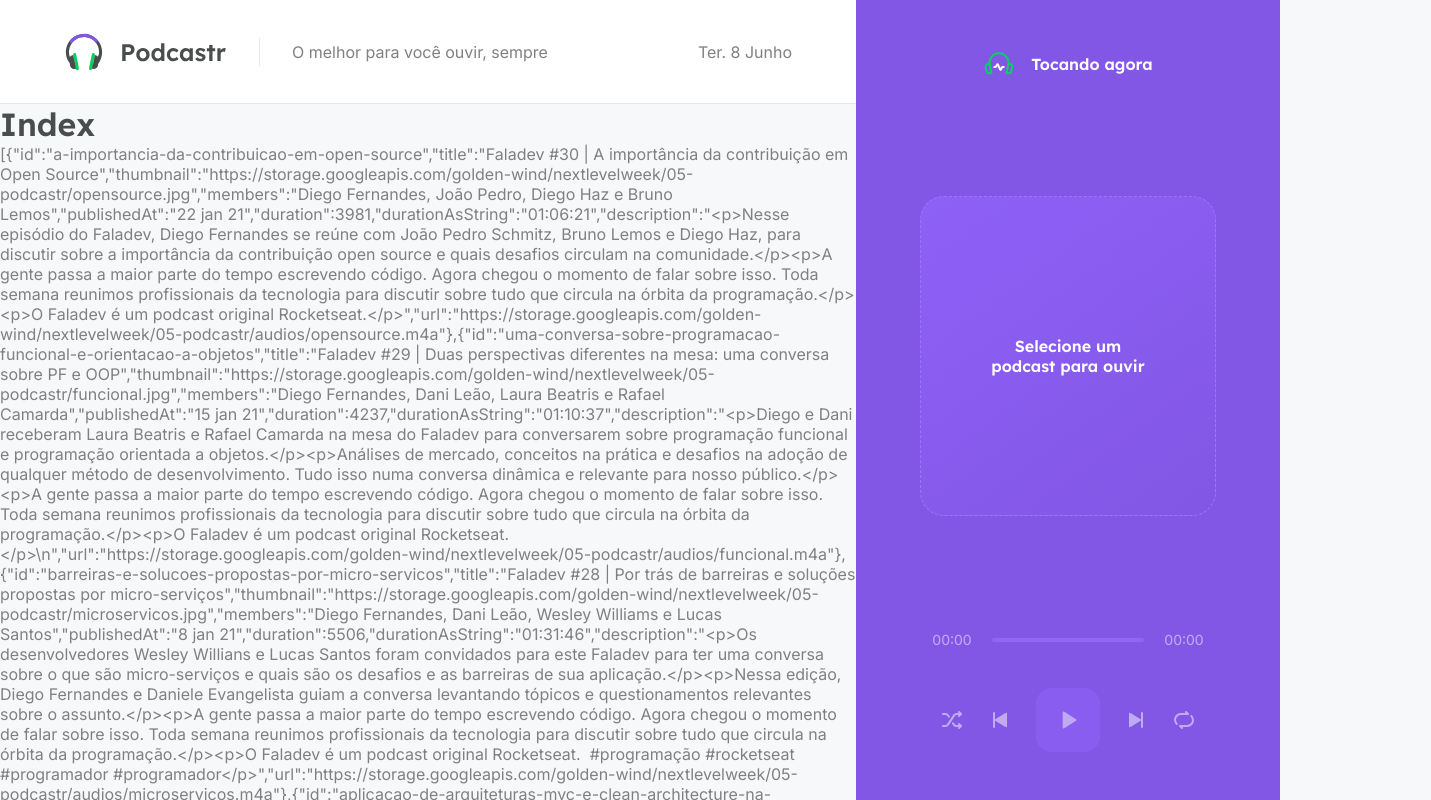
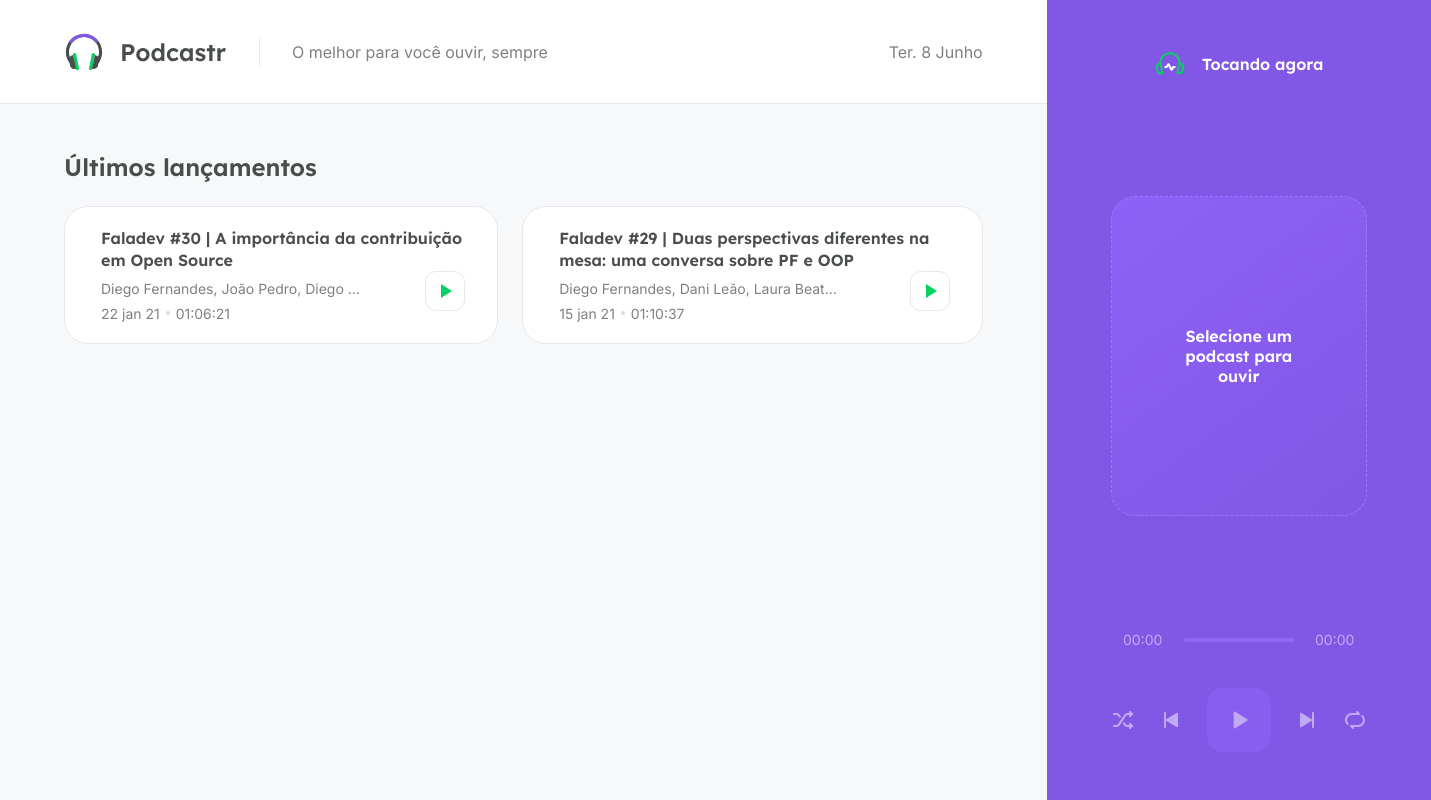
Before and after one commit to kevinmcruzp/podcastr-next, a Next.js app: page / in a window 1280 px wide. Shown: the top 800 px of the page, 1431 px wide, since content can reach past the window. Built offline with nearby package versions, Linux system fonts and the light colour scheme; data requests are answered from the project's data file; grey boxes are pictures that could not be loaded.

Commit message:
List ultimos lancamentos finished

```diff
--- /dev/null
+++ b/next.config.js
@@ -0,0 +1,5 @@
+module.exports = {
+    images: {
+        domains: ['storage.googleapis.com'],
+    }
+}
--- /dev/null
+++ b/src/pages/home.module.scss
@@ -0,0 +1,109 @@
+.homepage {
+  padding: 0 4rem;
+  height: calc(100vh - 6.5rem);
+  overflow-y: scroll;
+
+  h2 {
+    margin-top: 3rem;
+    margin-bottom: 1.5rem;
+  }
+}
+
+.latestEpisodes {
+  ul {
+    list-style: none;
+    display: grid;
+    grid-template-columns: repeat(2, 1fr);
+    gap: 1.5rem;
+
+    li {
+      background: var(--white);
+      border: 1px solid var(--gray-100);
+      padding: 1.25rem;
+      border-radius: 1.5rem;
+      position: relative;
+
+      display: flex;
+      align-items: center;
+
+      img {
+        width: 6rem;
+        height: 6rem;
+        border-radius: 1rem;
+      }
+      .episodeDetails {
+        flex: 1;
+        margin-left: 1rem;
+
+        a {
+          display: block;
+          color: var(--gray-800);
+          font-family: Lexend, sans-serif;
+          font-weight: 600;
+          text-decoration: none;
+          line-height: 1.4rem;
+
+          &:hover {
+            text-decoration: underline;
+          }
+        }
+
+        p {
+          font-size: 0.875rem;
+          margin-top: 0.5rem;
+          max-width: 70%;
+          white-space: nowrap;
+          overflow: hidden;
+          text-overflow: ellipsis;
+        }
+
+        span {
+          display: inline-block;
+          margin-top: 0.5rem;
+          font-size: 0.875rem;
+
+          &:last-child {
+            margin-left: 0.5rem;
+            padding-left: 0.5rem;
+            position: relative;
+
+            &::before {
+              content: "";
+              width: 4px;
+              height: 4px;
+              border-radius: 2px;
+              background: #ddd;
+              position: absolute;
+              left: 0;
+              top: 50%;
+              transform: translate(-50%, -50%);
+            }
+          }
+        }
+      }
+      button {
+        position: absolute;
+        right: 2rem;
+        bottom: 2rem;
+
+        width: 2.5rem;
+        height: 2.5rem;
+        background: var(--white);
+        border: 1px solid var(--gray-100);
+        border-radius: 0.675rem;
+        font-size: 0;
+
+        transition: filter 0.2s;
+
+        img {
+          width: 1.5rem;
+          height: 1.5rem;
+        }
+
+        &:hover {
+            filter: brightness(0.9);
+        }
+      }
+    }
+  }
+}
--- a/src/pages/index.tsx
+++ b/src/pages/index.tsx
@@ -1,27 +1,62 @@
 import { GetStaticProps } from 'next'
+import Image from 'next/image'
 import { format, parseISO } from 'date-fns'
 import ptBR from 'date-fns/locale/pt-BR'
 import { api } from '../services/api'
 import { convertDurationToTimeString } from '../utils/convertDurationToTimeString'
 
+import styles from './home.module.scss'
+
 type Episode = {
   id: string;
   title: string;
+  thumbnail: string;
+  description: string;
   members: string;
-  published_at: string;
+  duration: number;
+  durationAsString: string;
+  url: string;
+  publishedAt: string;
 
 }
 
 type HomeProps = {
-  episodes: Array<Episode>;
+  latestEpisodes: Array<Episode>;
+  allEpisodes: Array<Episode>;
 
 }
 
-export default function Home(props: HomeProps) {
+export default function Home({ latestEpisodes, allEpisodes }: HomeProps) {
   return (
-    <div>
-      <h1>Index</h1>
-      <p>{JSON.stringify(props.episodes)}</p>
+    <div className={styles.homepage}>
+      <section className={styles.latestEpisodes}>
+        <h2>Últimos lançamentos</h2>
+
+        <ul>
+          {latestEpisodes.map(episode => {
+            return (
+              <li key={episode.id}>
+                <Image width={192} height={192} src={episode.thumbnail} alt={episode.title} objectFit='cover'/>
+
+                <div className={styles.episodeDetails}>
+                  <a href="">{episode.title}</a>
+                  <p>{episode.members}</p>
+                  <span>{episode.publishedAt}</span>
+                  <span>{episode.durationAsString}</span>
+                </div>
+
+                <button type='button'>
+                  <img src="/play-green.svg" alt="Tocar episódio" />
+                </button>
+              </li>
+            )
+          })}
+        </ul>
+      </section>
+
+      <section className={styles.allEpisodes}>
+
+      </section>
     </div>
   )
 }
@@ -50,9 +85,13 @@
     }
   })
 
+  const latestEpisodes = episodes.slice(0, 2);
+  const allEpisodes = episodes.slice(2, episodes.length);
+
   return {
     props: {
-      episodes
+      latestEpisodes,
+      allEpisodes
     },
     revalidate: 60 * 60 * 8,
   }
```
